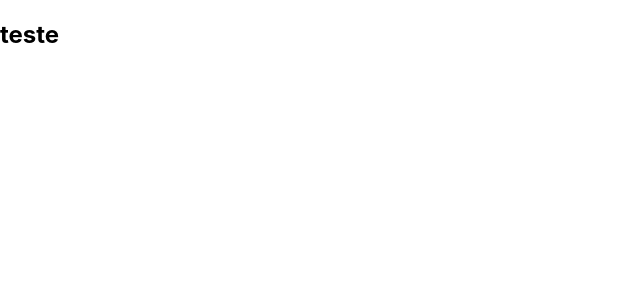
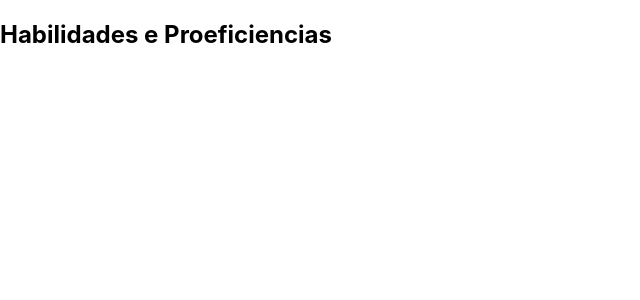
Before and after one commit to mabiiak/ficheiro-de-bolso, a React (Create React App) app: page / in a window 1280 px wide. Shown: the top 300 px of the page, without its empty margins (0-640 px from the left). Built offline with nearby package versions, Linux system fonts and the light colour scheme.

Commit message:
refactor: padronização de nomes e organização de arquivos

```diff
--- a/src/App.js
+++ b/src/App.js
@@ -1,12 +1,12 @@
 import Habilidades from './components/Habilidades';
-import TitleExpansive from './components/genericos/TitleExpansive';
+import TituloExpansivo from './components/genericos/TituloExpansivo';
 
 function App() {
   const habilidades = () => (<Habilidades />)
 
   return (
     <div>
-      <TitleExpansive titulo="teste" body={habilidades()} />
+      <TituloExpansivo titulo="Habilidades e Proeficiencias" body={habilidades()} />
     </div>
   );
 }
--- a/src/components/Habilidades.js
+++ b/src/components/Habilidades.jsx
@@ -1,5 +1,5 @@
 import React, { useState } from 'react';
-import './Habilidade.css';
+import './css/Habilidade.css';
 
 function Habilidades() {
 
```
Also changed, not shown: src/components/Status.jsx (added), src/components/css/Habilidade.css (renamed from src/components/Habilidade.css), src/components/genericos/TituloExpansivo.jsx (renamed from src/components/genericos/TitleExpansive.js), src/paginas/Ficha.jsx (added), src/paginas/Galeria.jsx (added), 1 other file (tests, documents, lock files or other folders).
